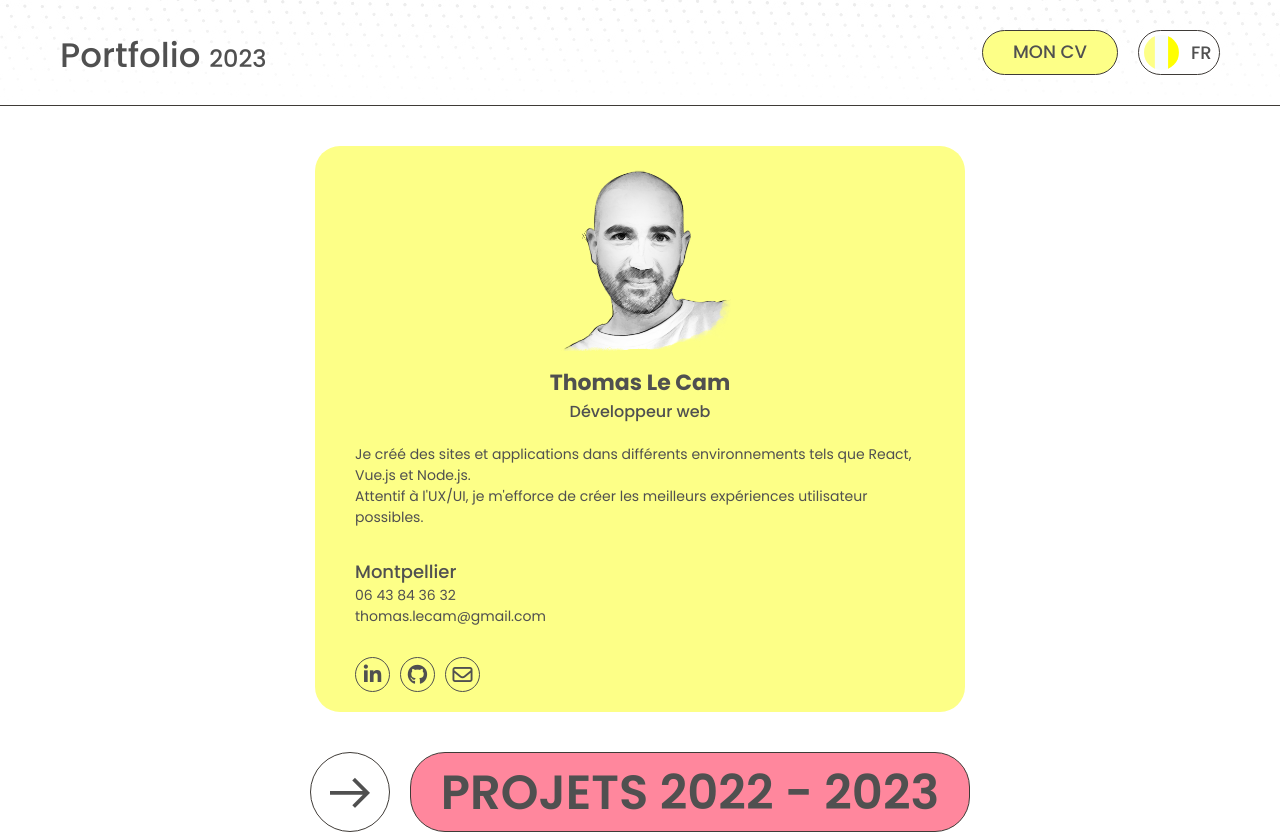
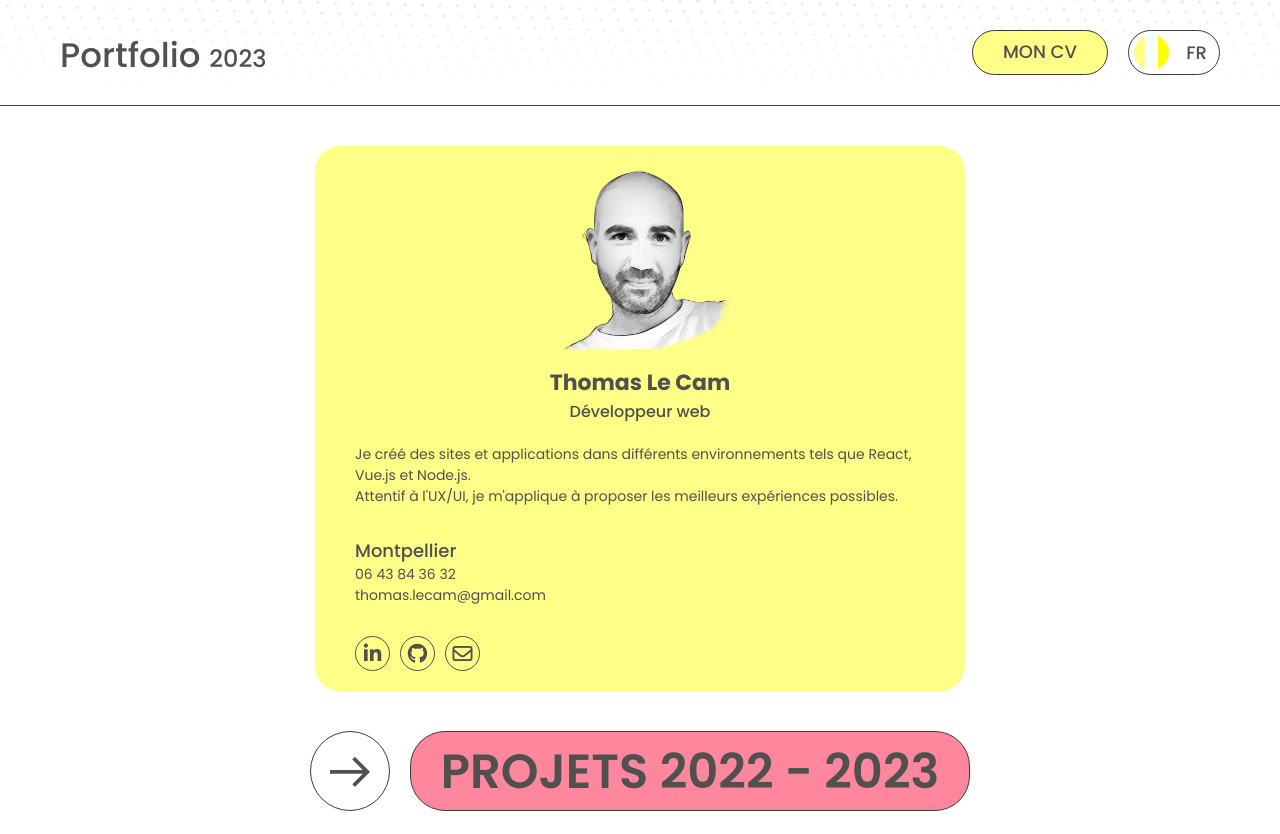
Before and after one commit to ThomasdevLC/portfolio_07_2023, a React (Create React App) app: page / in a window 1280 px wide. Shown: the top 834 px of the page. Built offline with nearby package versions, Linux system fonts and the light colour scheme.

Commit message:
lang switch gsap animation

```diff
--- a/src/assets/styles/components/_LanguageSwitcher.scss
+++ b/src/assets/styles/components/_LanguageSwitcher.scss
@@ -21,8 +21,8 @@
       }
     }
     &__mode {
-      width: 25px;
-      padding: 0px 2px;
+      width: 35px;
+      text-align: center;
       font-size: 18px;
       font-weight: 500;
       overflow: hidden;
--- a/src/components/Home/HeaderNav.js
+++ b/src/components/Home/HeaderNav.js
@@ -9,6 +9,7 @@ const HeaderNav = () => {
   const { switchLang, setSwitchLang } = useContext(LangContext);
   const borderRef = useRef(null);
   const cvRef = useRef(null);
+  const langRef = useRef(null);
   useEffect(() => {
     const title = SplitType.create(".header__titlebox");
     const splitTitle = title.chars;
@@ -36,12 +37,15 @@ const HeaderNav = () => {
       { opacity: 0, y: 25 },
       { opacity: 1, duration: 0.6, y: 0, ease: "power2.out", delay: 1.1 }
     );
+
+    const langElement = langRef.current;
+    gsap.fromTo(
+      langElement,
+      { opacity: 0, y: 25 },
+      { opacity: 1, duration: 0.6, y: 0, ease: "power2.out", delay: 1.2 }
+    );
   }, []);
 
-  const toggleLanguage = () => {
-    setSwitchLang((switchLang) => (switchLang === "fr" ? "en" : "fr"));
-  };
-  console.log(switchLang, "header");
   return (
     <>
       <div
@@ -72,7 +76,9 @@ const HeaderNav = () => {
               MON CV
             </a>
           </div>
-          <LanguageSwitcher />
+          <div className="header__right__langmode" ref={langRef}>
+            <LanguageSwitcher />
+          </div>
         </div>
       </div>
       <div className="border" ref={borderRef}></div>
--- a/src/components/Home/MyIntro.js
+++ b/src/components/Home/MyIntro.js
@@ -18,8 +18,8 @@ const MyIntro = () => {
       <h2 className="home__intro__position">Développeur web</h2>
       <p className="home__intro__text">
         Je créé des sites et applications dans différents environnements tels
-        que React, Vue.js et Node.js. <br /> Attentif à l'UX/UI, je m'efforce de
-        créer les meilleurs expériences utilisateur possibles.
+        que React, Vue.js et Node.js. <br /> Attentif à l'UX/UI, je m'applique à
+        proposer les meilleurs expériences possibles.
       </p>
       <p className="home__intro__city">Montpellier</p>
       <p className="home__intro__contact">
```
